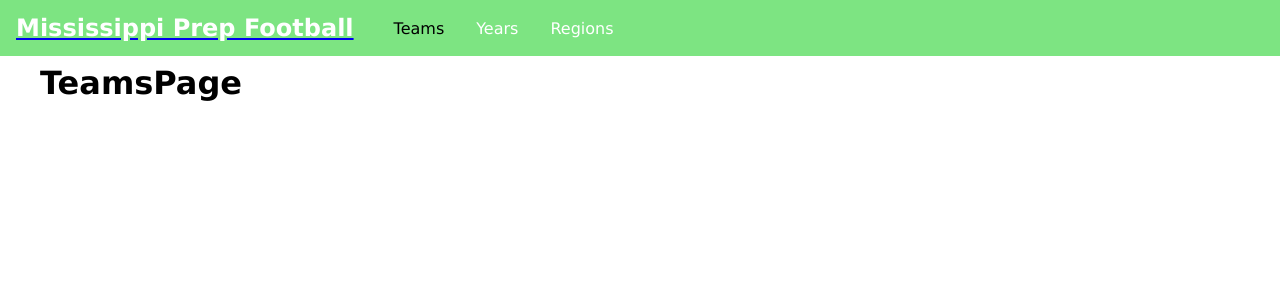
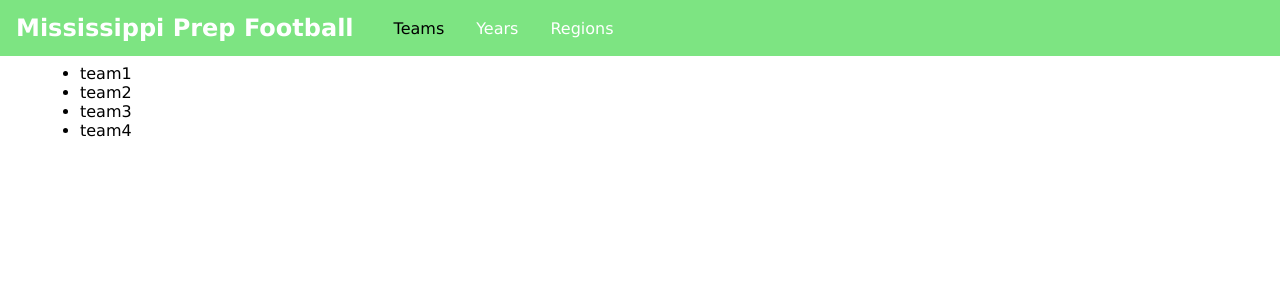
Before and after one commit to mrcreel/prep-fb_graphql, a React (Create React App) app in the folder front-end/: page /teams in a window 1280 px wide. Shown: the top 300 px of the page. Built offline with nearby package versions, Linux system fonts and the light colour scheme.

Commit message:
Add global CSS Variables and start Team page

```diff
--- a/front-end/package.json
+++ b/front-end/package.json
@@ -27,8 +27,5 @@
     "not dead",
     "not ie <= 11",
     "not op_mini all"
-  ],
-  "devDependencies": {
-    "nodemon": "^1.18.10"
-  }
+  ]
 }
--- a/front-end/src/App.js
+++ b/front-end/src/App.js
@@ -13,7 +13,6 @@ import MainNavigation from './components/navigation/MainNavigation'
 import TeamsPage from './pages/Teams'
 import YearsPage from './pages/Years'
 import RegionsPage from './pages/Regions'
-import HomePage from './pages/Home'
 
 class App extends Component {
   render() {
--- a/front-end/src/components/navigation/MainNavigation.css
+++ b/front-end/src/components/navigation/MainNavigation.css
@@ -1,3 +1,8 @@
+/* Set global variables for CSS */
+:root{
+  --main-color: #7de482;
+}
+
 .main-navigation {
   display: flex;
   position: fixed;
@@ -5,7 +10,7 @@
   left: 0;
   height: 3.5rem;
   width: 100%;
-  background: #7de482;
+  background: var(--main-color);
   padding: 0 1rem;
   align-items: center;
 }
--- a/front-end/src/components/navigation/MainNavigation.js
+++ b/front-end/src/components/navigation/MainNavigation.js
@@ -7,7 +7,7 @@ const mainNavigation = props => {
   return(
     <header className="main-navigation">
       <div className="main-navigation__logo">
-        <NavLink to="/home"><h1>Mississippi Prep Football</h1></NavLink>
+        <h1>Mississippi Prep Football</h1>
       </div>
       <nav className="main-navigation__items">
         <ul>
--- a/front-end/src/pages/Home.js
+++ /dev/null
@@ -1,10 +0,0 @@
-import React, {Component} from 'react'
-
-class HomePage extends Component {
-  render() {
-    return(
-      <h1>HomePage</h1>
-    )
-  }
-}
-export default HomePage
--- a/front-end/src/pages/Teams.js
+++ b/front-end/src/pages/Teams.js
@@ -1,10 +1,19 @@
 import React, {Component} from 'react'
 
+import './Teams.css'
 class TeamsPage extends Component {
   render() {
     return(
-      <h1>TeamsPage</h1>
+      <div>
+        <ul className="teams-list">
+          <li className="teams-list__item">team1</li>
+          <li className="teams-list__item">team2</li>
+          <li className="teams-list__item">team3</li>
+          <li className="teams-list__item">team4</li>
+        </ul>
+      </div>
     )
   }
 }
+
 export default TeamsPage
--- a/package.json
+++ b/package.json
@@ -32,7 +32,6 @@
     "mongoose": "^5.4.8"
   },
   "devDependencies": {
-    "babel-eslint": "^10.0.1",
     "commitizen": "^3.0.5",
     "eslint": "^5.12.1",
     "eslint-config-prettier": "^4.0.0",
```
Also changed, not shown: front-end/src/pages/Teams.css (added), 1 other file (tests, documents, lock files or other folders).
